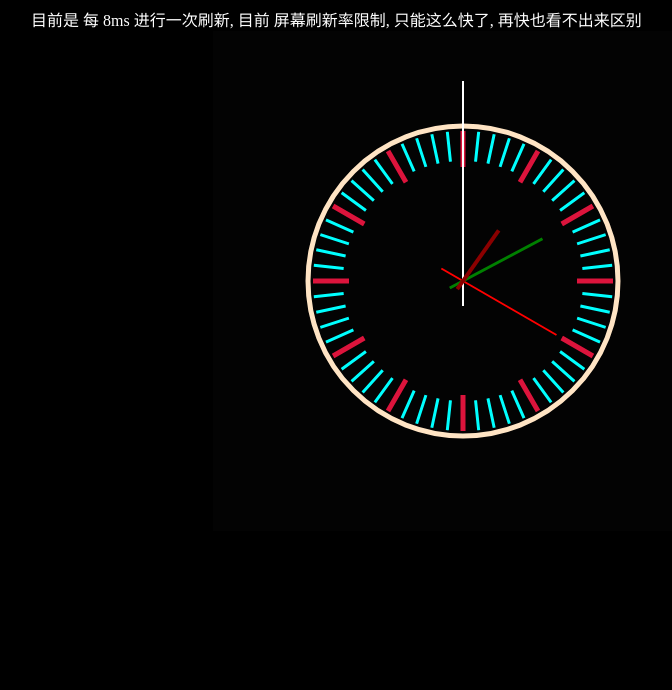
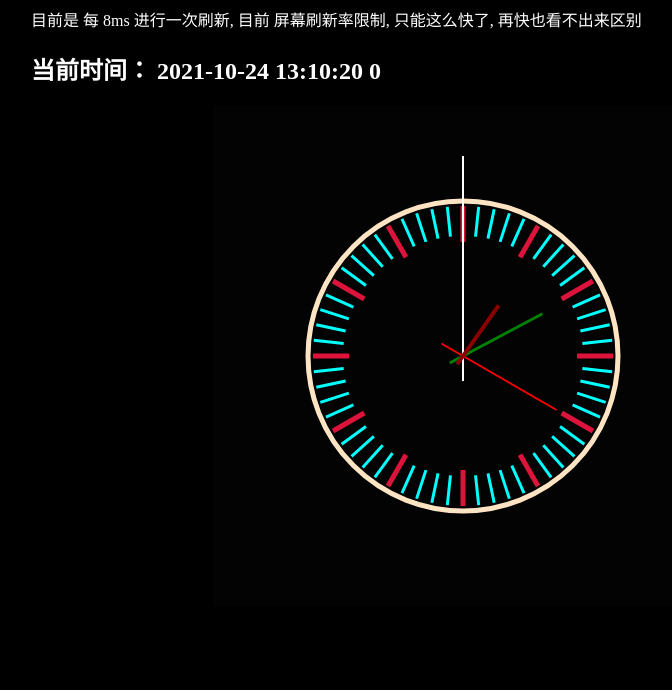
Before and after one commit to SChen1024/WebTools, a plain HTML site: page index.html in a window 1280 px wide. Shown: the part 110-800 px from the top of the page, without its empty margins (177-849 px from the left). Drawn offline with Linux system fonts and the light colour scheme.

Commit message:
add cur time

```diff
--- a/index.html
+++ b/index.html
@@ -74,6 +74,7 @@
 
         }
 
+
         function draw_HMS() //计算 时分秒针弧度制，设置属性
         {
             window.setTimeout(function() {
@@ -83,7 +84,12 @@
             clear()
             draw_arc()
             var pi = Math.PI
-            var dat = new Date()
+            var dat = new Date();
+
+            var yyyy = dat.getFullYear(); //通过日期对象的getFullYear()方法返回年
+            var MM = dat.getMonth() + 1; //通过日期对象的getMonth()方法返回年
+            var dd = dat.getDate(); //通过日期对象的getDate()方法返回年
+            // 如果分钟或小时的值小于10，则在其值前加0，比如如果时间是下午3点20分9秒的话，则显示15：20：09
             var hours = dat.getHours() //获取小时
             var minuntes = dat.getMinutes() //获取分钟
             var seconds = dat.getSeconds() //获取秒
@@ -125,6 +131,8 @@
 
 
 
+            document.getElementById('nowDateTimeSpan').innerHTML = yyyy + "-" + MM + "-" + dd + " " + hours + ":" + minuntes + ":" + seconds + "   " + ms;
+
         }
 
         function draw_h_m_s(angle, length, width, color, size, pi) //画 时分秒针
@@ -165,8 +173,13 @@
             目前是 每 8ms 进行一次刷新, 目前 屏幕刷新率限制, 只能这么快了, 再快也看不出来区别
         </span>
 
+        <h2>
+            当前时间：
+            <font color="#FFFFFF"><span id="nowDateTimeSpan"></span></font>
+
+        </h2>
+
     </div>
-
     <canvas id="Canvas" width="500" height="500">
         </canvas>
 </body>
```
